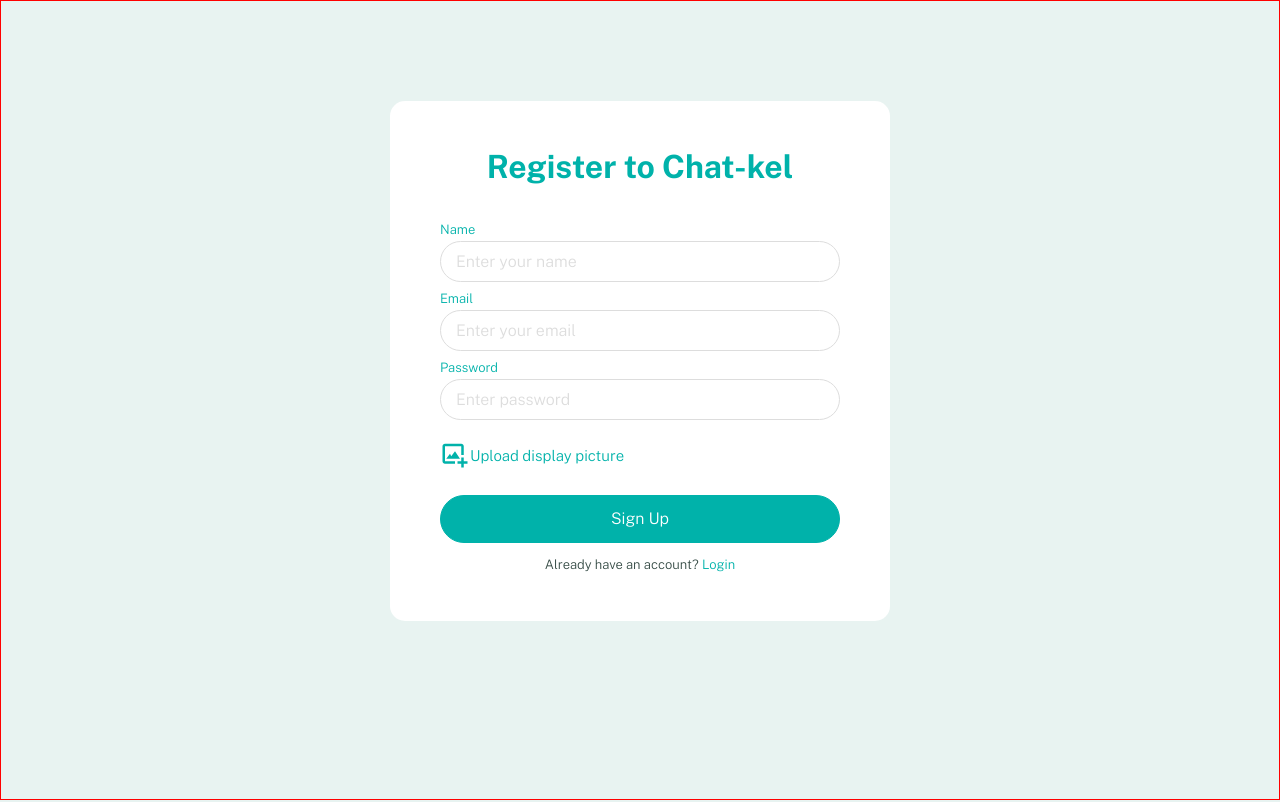
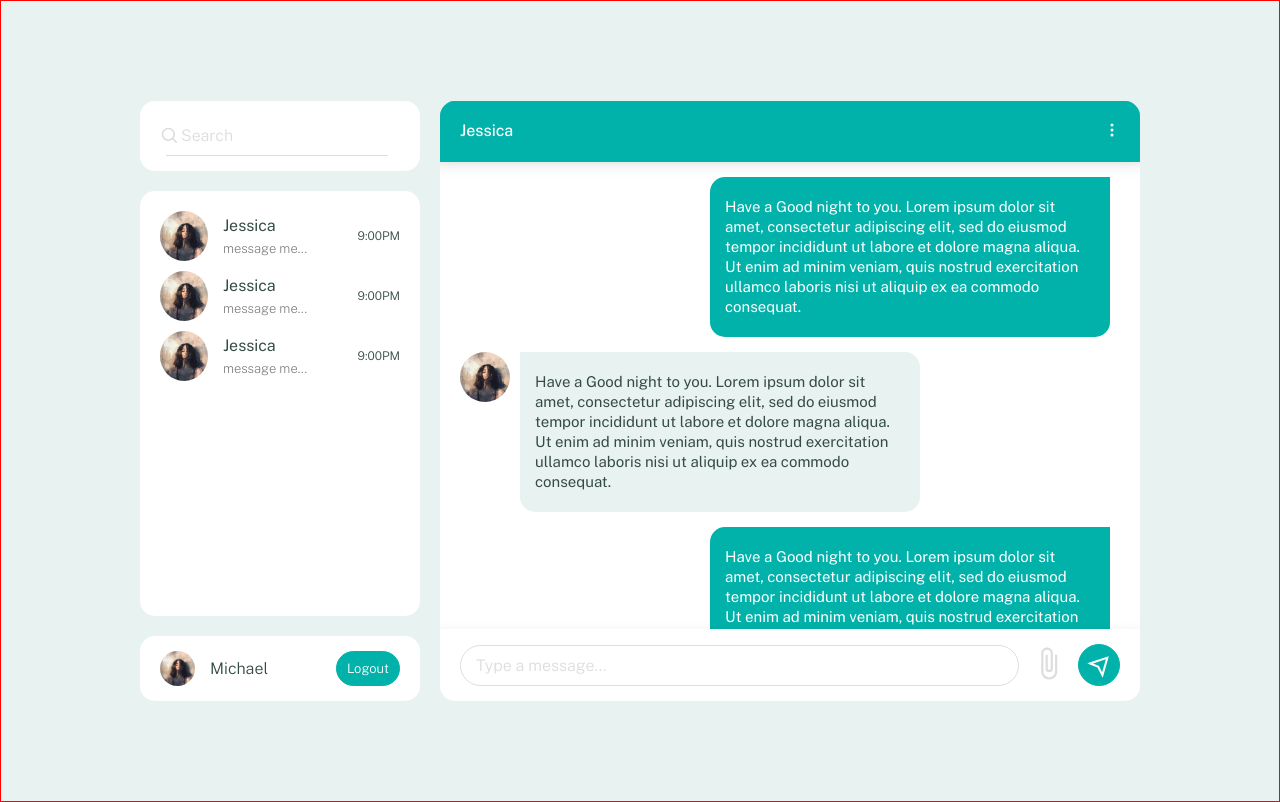
Before and after one commit to mchldavid/chat-kel, a React (Create React App) app: page / in a window 1280 px wide. Built offline with nearby package versions, Linux system fonts and the light colour scheme; no server answers.

Commit message:
adding authContextProvider

```diff
--- a/src/App.js
+++ b/src/App.js
@@ -1,13 +1,26 @@
-import Register from "./pages/Register/";
+import { useContext } from "react"
+import { BrowserRouter, Routes, Route } from "react-router-dom"
+
+//pages
+import Register from "./pages/Register/"
 import Login from "./pages/Login"
-import Home from "./pages/Home/Home";
+import Home from "./pages/Home/Home"
+import { AuthContext } from "./context/AuthContext"
 
 function App() {
+  const { currentUser } = useContext(AuthContext)
+  console.log()
   return (
     <div className="App">
-      <Register />
+      <BrowserRouter>
+        <Routes>
+          <Route index element={<Home />} />
+          <Route path="login" element={<Login />} />
+          <Route path="register" element={<Register />} />
+        </Routes>
+      </BrowserRouter>
     </div>
-  );
+  )
 }
 
-export default App;
+export default App
--- /dev/null
+++ b/src/context/AuthContext.js
@@ -0,0 +1,26 @@
+import { createContext, useEffect, useState } from "react";
+import { auth } from "../firebase/initializeFirebase";
+import { onAuthStateChanged } from "firebase/auth";
+
+export const AuthContext = createContext();
+
+export const AuthContextProvider = ({ children }) => {
+  const [currentUser, setCurrentUser] = useState({});
+
+  useEffect(() => {
+    const unsub = onAuthStateChanged(auth, (user) => {
+      setCurrentUser(user);
+      console.log(user);
+    });
+
+    return () => {
+      unsub();
+    };
+  }, []);
+
+  return (
+    <AuthContext.Provider value={{ currentUser }}>
+      {children}
+    </AuthContext.Provider>
+  );
+};
--- a/src/pages/Login/Login.js
+++ b/src/pages/Login/Login.js
@@ -9,14 +9,14 @@ const Login = () => {
           <h1>Welcome to ChatKel</h1>
         </div>
         <form>
-          <label for="email">Email</label>
+          <label htmlFor="email">Email</label>
           <input
             id="email"
             type="email"
             placeholder="Enter your email"
             required
           />
-          <label for="pass">Password</label>
+          <label htmlFor="pass">Password</label>
           <input
             id="pass"
             type="password"
--- a/src/pages/Register/Register.js
+++ b/src/pages/Register/Register.js
@@ -1,6 +1,7 @@
 import React, { useState } from "react"
 import { BiImageAdd } from "react-icons/bi"
 import "./register.scss"
+import { useNavigate } from "react-router-dom"
 
 //firebase
 import { createUserWithEmailAndPassword, updateProfile } from "firebase/auth"
@@ -10,6 +11,7 @@ import { doc, setDoc } from "firebase/firestore"
 
 const Register = () => {
   const [err, setErr] = useState({ isError: false, message: "" })
+  const navigate = useNavigate()
 
   const handleRegister = async (e) => {
     e.preventDefault()
@@ -41,6 +43,9 @@ const Register = () => {
             email,
             photoURL: downloadURL,
           })
+
+          await setDoc(doc(db, "userFriends", rspns.user.uid), {})
+          navigate("/")
         })
       })
     } catch (error) {
```
Also changed, not shown: src/index.js (+9 -6 lines).
